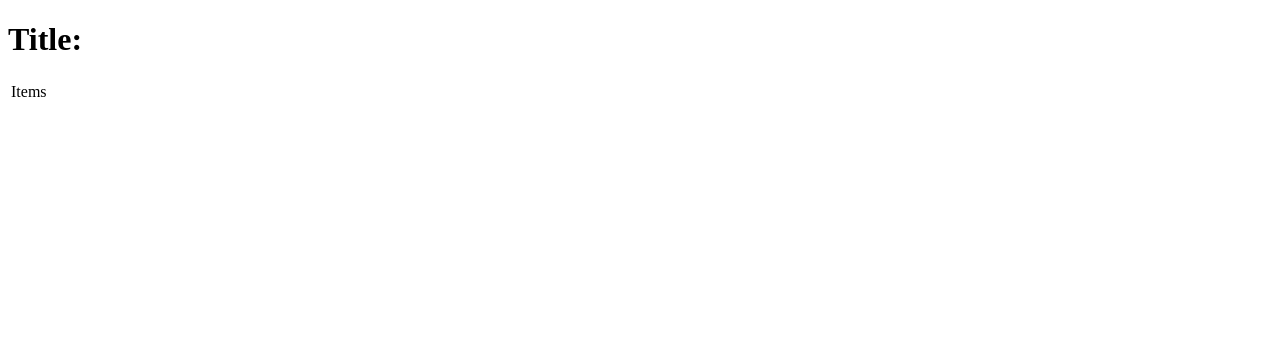
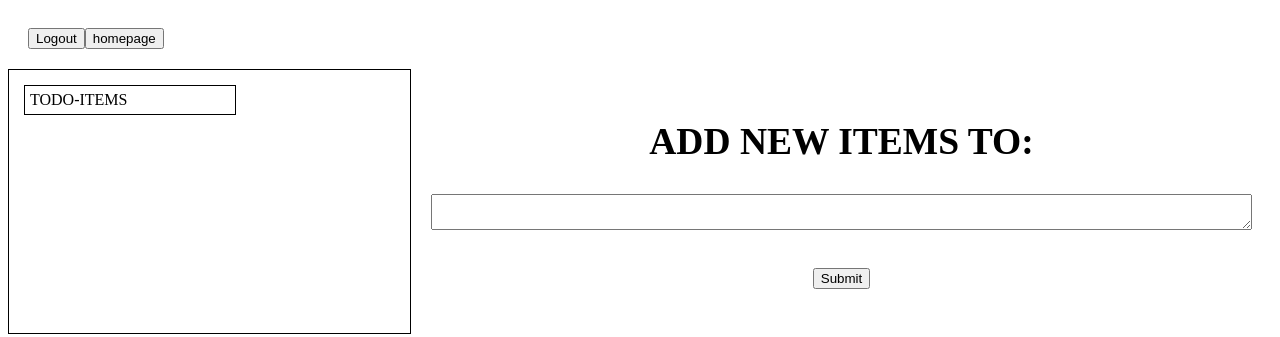
Before and after one commit to rishabghosh/Todo, a website: page public/todo_items.html in a window 1280 px wide. Drawn offline with Linux system fonts and the light colour scheme.

Commit message:
modified todo_items.html
now it has todo items table and a form to add items in todo

```diff
--- /dev/null
+++ b/public/style/todo_items.css
@@ -0,0 +1,29 @@
+table {
+  border-collapse: collapse;
+}
+
+.container {
+  display: flex;
+}
+
+td {
+  padding: 5px;
+  width: 200px;
+  border: 1px solid black;
+}
+
+.todo_items {
+  text-align: center;
+}
+
+.todo_list {
+  width: 500px;
+  border: 1px solid black;
+  padding: 15px;
+}
+
+.todo_form {
+  text-align: center;
+  font-size: 25px;
+  padding: 20px;
+}
--- a/public/todo_items.html
+++ b/public/todo_items.html
@@ -3,20 +3,41 @@
 
 <head>
 	<title>Todo-Items</title>
-	<link rel="stylesheet" type="text/css" href="" />
+	<link rel="stylesheet" type="text/css" href="style/todo_items.css" />
 </head>
 
 <body>
-	<h1>
-		Title:
-		<!--todo_list_tilte-->
-	</h1>
-	<table>
-		<tr>
-			<td>Items</td>
-		</tr>
-		<!--todo_items-->
-	</table>
+	<div style="display: flex; padding: 20px">
+		<form method="POST" action="/logout">
+			<input type="submit" value="Logout" />
+		</form>
+
+		<form method="POST" action="/homepage">
+			<input type="submit" value="homepage" />
+		</form>
+	</div>
+
+	<div class="container">
+
+		<div class="todo_list">
+			<table id="todo_table">
+				<tr>
+					<td>TODO-ITEMS</td>
+				</tr>
+				<!--todo_items-->
+			</table>
+		</div>
+
+		<form method="POST" action="" class="todo_form">
+			<h2>
+				ADD NEW ITEMS TO:
+				<!--todo_list_tilte-->
+			</h2>
+			<p> <textarea name="Title" id="title" rows="2" cols="100" required></textarea> </p>
+			<p> <input type="submit" value="Submit" /> </p>
+		</form>
+
+
 
 </body>
 
```
